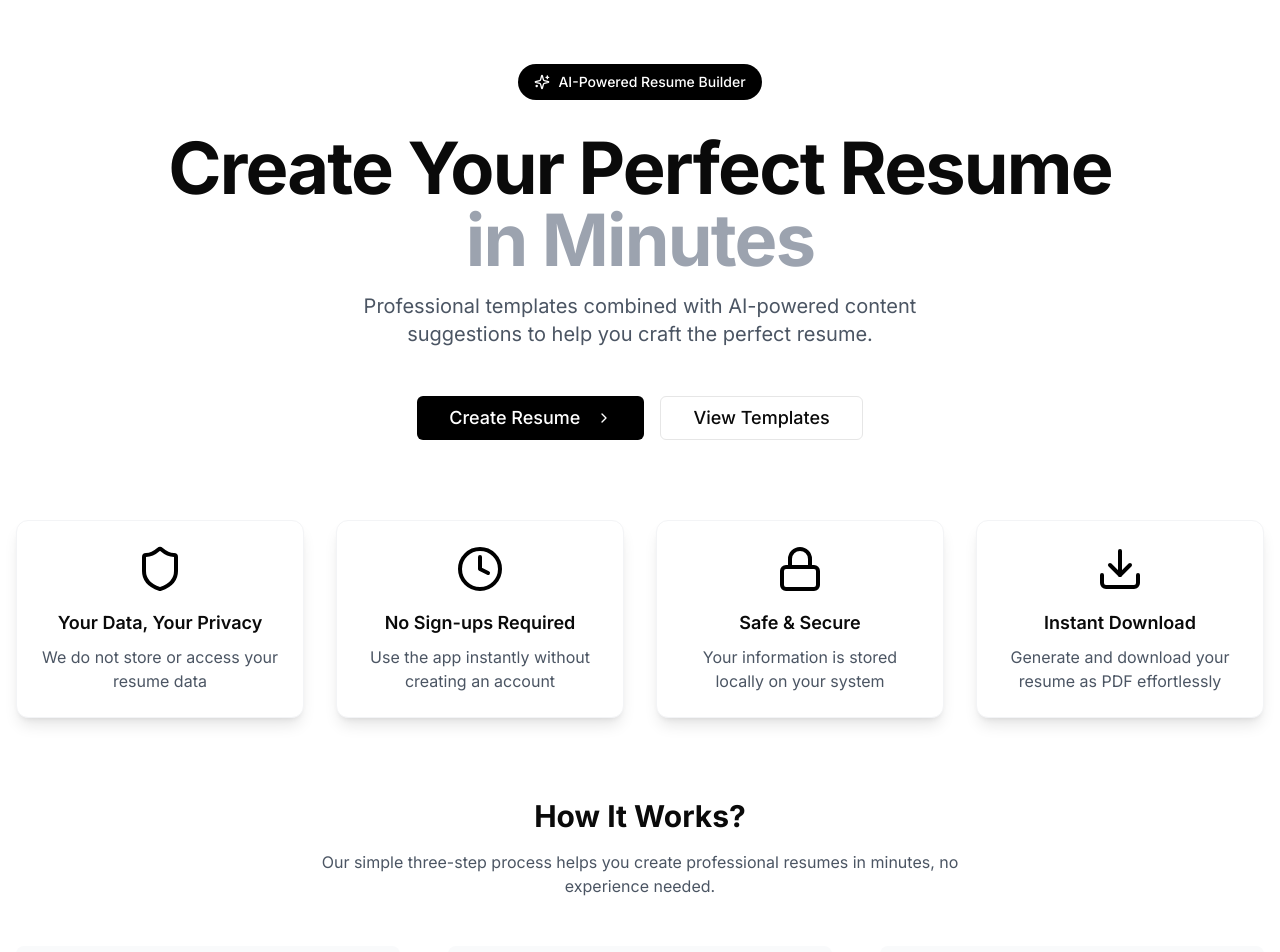
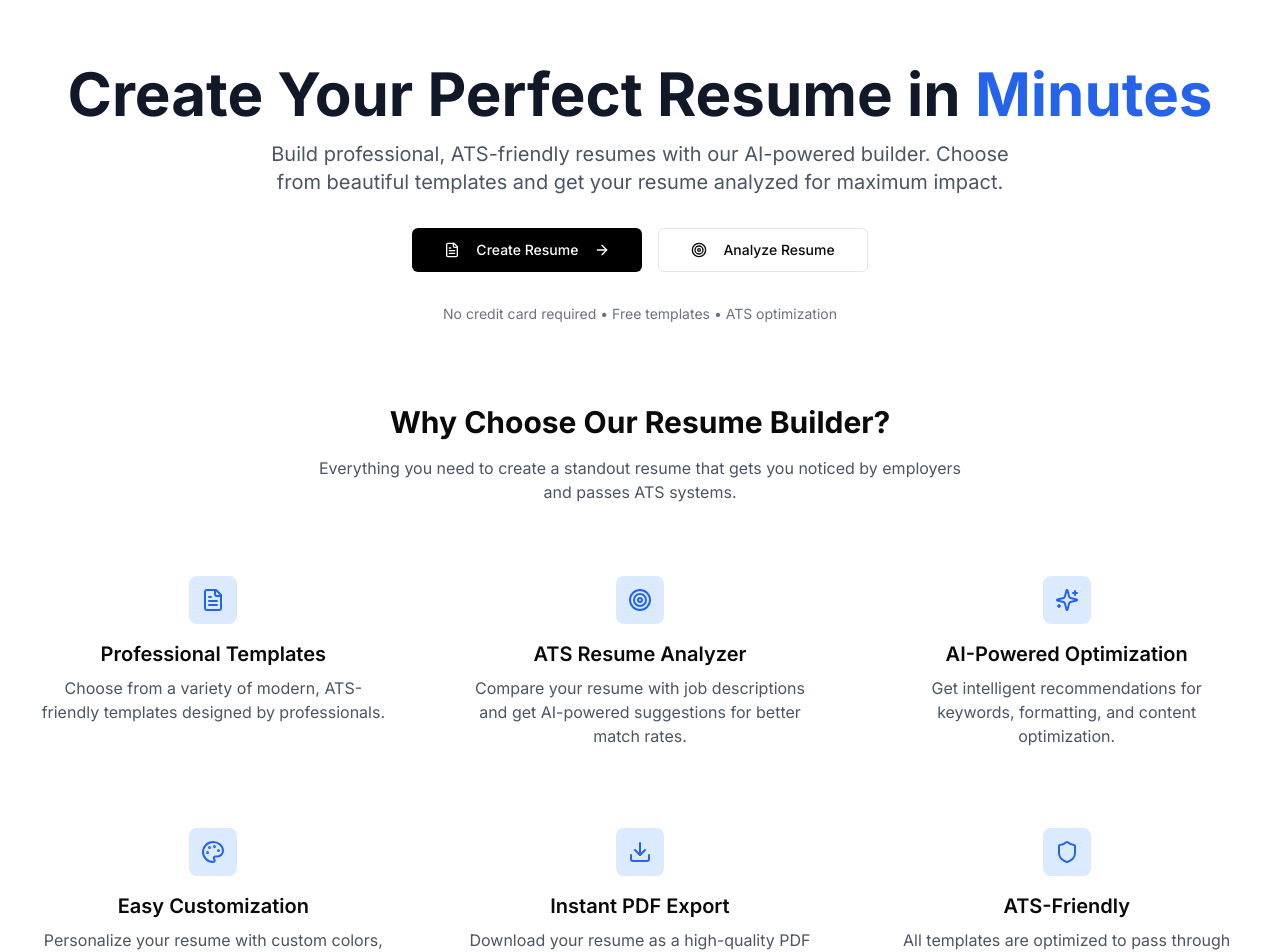
Before and after one commit to H4armin/dynamic-resume-crafter, a React (Vite) app: page / in a window 1280 px wide. Shown: the top 952 px of the page. Built offline with nearby package versions, Linux system fonts and the light colour scheme.

Commit message:
Add ATS Analyzer details to landing page and navbar
Added information about the ATS Resume Analyzer to the landing page and navigation bar for improved user awareness and accessibility.

```diff
--- a/src/components/landing/CallToAction.tsx
+++ b/src/components/landing/CallToAction.tsx
@@ -1,31 +1,41 @@
 
 import { motion } from "framer-motion";
-import { ChevronRight } from "lucide-react";
 import { Button } from "@/components/ui/button";
-import { useNavigate } from "react-router-dom";
+import { ArrowRight, FileText, Target } from "lucide-react";
+import { Link } from "react-router-dom";
 
 const CallToAction = () => {
-  const navigate = useNavigate();
-
   return (
     <motion.div
       initial={{ opacity: 0, y: 20 }}
       animate={{ opacity: 1, y: 0 }}
-      transition={{ duration: 0.6, delay: 0.7 }}
-      className="bg-black text-white rounded-2xl p-8 md:p-12 text-center"
+      transition={{ duration: 0.6, delay: 0.8 }}
+      className="bg-gradient-to-r from-blue-600 to-purple-600 rounded-2xl p-12 text-center text-white"
     >
-      <h2 className="text-2xl md:text-3xl font-bold mb-4">Ready to Create Your Professional Resume?</h2>
-      <p className="text-gray-300 mb-6 max-w-2xl mx-auto">
-        Join thousands of job seekers who have successfully landed their dream jobs with our resume builder.
+      <h2 className="text-3xl font-bold mb-4">
+        Ready to Land Your Dream Job?
+      </h2>
+      <p className="text-xl mb-8 opacity-90 max-w-2xl mx-auto">
+        Join thousands of job seekers who have successfully created ATS-optimized resumes
+        and landed interviews at top companies.
       </p>
-      <Button
-        size="lg"
-        className="bg-white text-black hover:bg-gray-100 hover-lift text-lg px-8"
-        onClick={() => navigate("/templates")}
-      >
-        Get Started Now
-        <ChevronRight className="ml-2 h-5 w-5" />
-      </Button>
+
+      <div className="flex flex-col sm:flex-row gap-4 justify-center">
+        <Link to="/templates">
+          <Button size="lg" variant="secondary" className="px-8 py-3">
+            <FileText className="w-5 h-5 mr-2" />
+            Start Building
+            <ArrowRight className="w-4 h-4 ml-2" />
+          </Button>
+        </Link>
+
+        <Link to="/ats-analyzer">
+          <Button size="lg" variant="outline" className="px-8 py-3 bg-transparent border-white text-white hover:bg-white hover:text-blue-600">
+            <Target className="w-5 h-5 mr-2" />
+            Analyze Resume
+          </Button>
+        </Link>
+      </div>
     </motion.div>
   );
 };
--- a/src/components/landing/Features.tsx
+++ b/src/components/landing/Features.tsx
@@ -1,12 +1,38 @@
 
 import { motion } from "framer-motion";
-import { Shield, Clock, Lock, Download } from "lucide-react";
+import { FileText, Download, Palette, Shield, Target, Sparkles } from "lucide-react";
 
-const featuresList = [
-  { icon: Shield, title: "Your Data, Your Privacy", desc: "We do not store or access your resume data" },
-  { icon: Clock, title: "No Sign-ups Required", desc: "Use the app instantly without creating an account" },
-  { icon: Lock, title: "Safe & Secure", desc: "Your information is stored locally on your system" },
-  { icon: Download, title: "Instant Download", desc: "Generate and download your resume as PDF effortlessly" },
+const features = [
+  {
+    icon: FileText,
+    title: "Professional Templates",
+    description: "Choose from a variety of modern, ATS-friendly templates designed by professionals."
+  },
+  {
+    icon: Target,
+    title: "ATS Resume Analyzer",
+    description: "Compare your resume with job descriptions and get AI-powered suggestions for better match rates."
+  },
+  {
+    icon: Sparkles,
+    title: "AI-Powered Optimization",
+    description: "Get intelligent recommendations for keywords, formatting, and content optimization."
+  },
+  {
+    icon: Palette,
+    title: "Easy Customization",
+    description: "Personalize your resume with custom colors, fonts, and layouts that match your style."
+  },
+  {
+    icon: Download,
+    title: "Instant PDF Export",
+    description: "Download your resume as a high-quality PDF ready for job applications."
+  },
+  {
+    icon: Shield,
+    title: "ATS-Friendly",
+    description: "All templates are optimized to pass through Applicant Tracking Systems successfully."
+  }
 ];
 
 const Features = () => {
@@ -15,15 +41,32 @@ const Features = () => {
       initial={{ opacity: 0, y: 20 }}
       animate={{ opacity: 1, y: 0 }}
       transition={{ duration: 0.6, delay: 0.2 }}
-      className="grid md:grid-cols-2 lg:grid-cols-4 gap-8"
+      className="space-y-12"
     >
-      {featuresList.map((item, i) => (
-        <div key={i} className="glass p-6 rounded-xl text-center hover-lift">
-          <item.icon className="w-12 h-12 mx-auto mb-4 text-black" />
-          <h3 className="text-lg font-semibold mb-2">{item.title}</h3>
-          <p className="text-gray-600">{item.desc}</p>
-        </div>
-      ))}
+      <div className="text-center">
+        <h2 className="text-3xl font-bold">Why Choose Our Resume Builder?</h2>
+        <p className="text-gray-600 mt-4 max-w-2xl mx-auto">
+          Everything you need to create a standout resume that gets you noticed by employers and passes ATS systems.
+        </p>
+      </div>
+
+      <div className="grid md:grid-cols-2 lg:grid-cols-3 gap-8">
+        {features.map((feature, i) => (
+          <motion.div
+            key={i}
+            initial={{ opacity: 0, y: 20 }}
+            animate={{ opacity: 1, y: 0 }}
+            transition={{ delay: 0.1 * i }}
+            className="text-center p-6 rounded-lg hover:shadow-lg transition-shadow"
+          >
+            <div className="w-12 h-12 bg-blue-100 rounded-lg flex items-center justify-center mx-auto mb-4">
+              <feature.icon className="w-6 h-6 text-blue-600" />
+            </div>
+            <h3 className="text-xl font-semibold mb-2">{feature.title}</h3>
+            <p className="text-gray-600">{feature.description}</p>
+          </motion.div>
+        ))}
+      </div>
     </motion.div>
   );
 };
--- a/src/components/landing/Hero.tsx
+++ b/src/components/landing/Hero.tsx
@@ -1,12 +1,10 @@
 
 import { motion } from "framer-motion";
-import { ChevronRight, Sparkles } from "lucide-react";
 import { Button } from "@/components/ui/button";
-import { useNavigate } from "react-router-dom";
+import { ArrowRight, FileText, Target } from "lucide-react";
+import { Link } from "react-router-dom";
 
 const Hero = () => {
-  const navigate = useNavigate();
-
   return (
     <motion.div
       initial={{ opacity: 0, y: 20 }}
@@ -14,39 +12,36 @@ const Hero = () => {
       transition={{ duration: 0.6 }}
       className="text-center space-y-8"
     >
-      <div className="inline-flex items-center rounded-full bg-black px-4 py-2 text-sm font-medium text-white">
-        <Sparkles className="mr-2 h-4 w-4" /> AI-Powered Resume Builder
-      </div>
-
       <div className="space-y-4">
-        <h1 className="text-4xl md:text-6xl lg:text-7xl font-bold tracking-tight">
-          Create Your Perfect Resume
-          <br />
-          <span className="text-gray-400">in Minutes</span>
+        <h1 className="text-4xl md:text-6xl font-bold text-gray-900 leading-tight">
+          Create Your Perfect Resume in{" "}
+          <span className="text-blue-600">Minutes</span>
         </h1>
-
-        <p className="text-xl text-gray-600 max-w-2xl mx-auto">
-          Professional templates combined with AI-powered content suggestions to help you craft the perfect resume.
+        <p className="text-xl text-gray-600 max-w-3xl mx-auto">
+          Build professional, ATS-friendly resumes with our AI-powered builder.
+          Choose from beautiful templates and get your resume analyzed for maximum impact.
         </p>
       </div>
 
-      <div className="flex items-center justify-center gap-4 pt-4">
-        <Button
-          size="lg"
-          className="bg-black text-white hover:bg-gray-800 hover-lift text-lg px-8"
-          onClick={() => navigate("/templates")}
-        >
-          Create Resume
-          <ChevronRight className="ml-2 h-5 w-5" />
-        </Button>
-        <Button
-          size="lg"
-          variant="outline"
-          className="hover-lift text-lg px-8"
-          onClick={() => navigate("/templates")}
-        >
-          View Templates
-        </Button>
+      <div className="flex flex-col sm:flex-row gap-4 justify-center items-center">
+        <Link to="/templates">
+          <Button size="lg" className="px-8 py-3">
+            <FileText className="w-5 h-5 mr-2" />
+            Create Resume
+            <ArrowRight className="w-4 h-4 ml-2" />
+          </Button>
+        </Link>
+
+        <Link to="/ats-analyzer">
+          <Button variant="outline" size="lg" className="px-8 py-3">
+            <Target className="w-5 h-5 mr-2" />
+            Analyze Resume
+          </Button>
+        </Link>
+      </div>
+
+      <div className="text-sm text-gray-500">
+        No credit card required • Free templates • ATS optimization
       </div>
     </motion.div>
   );
```
